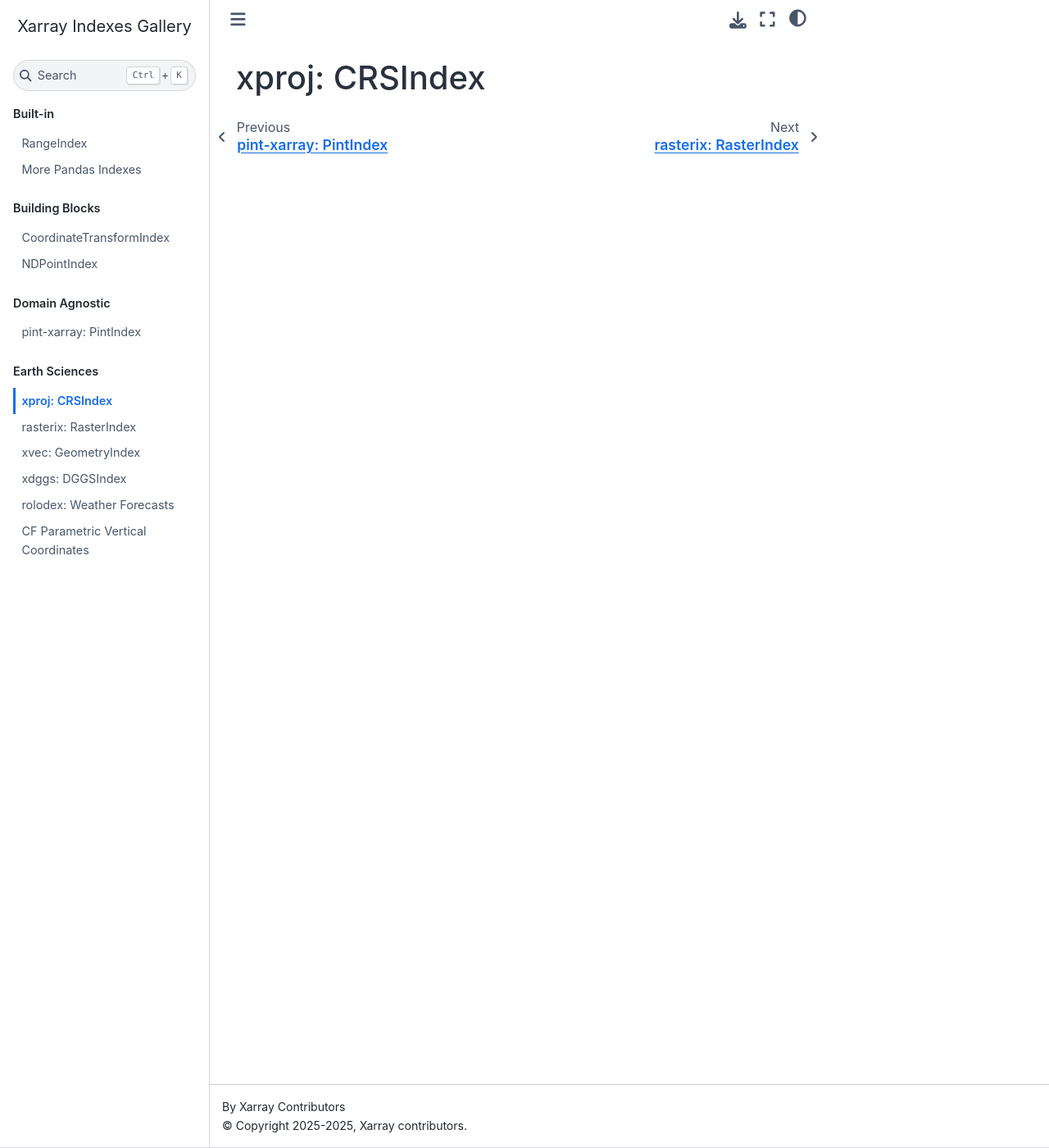
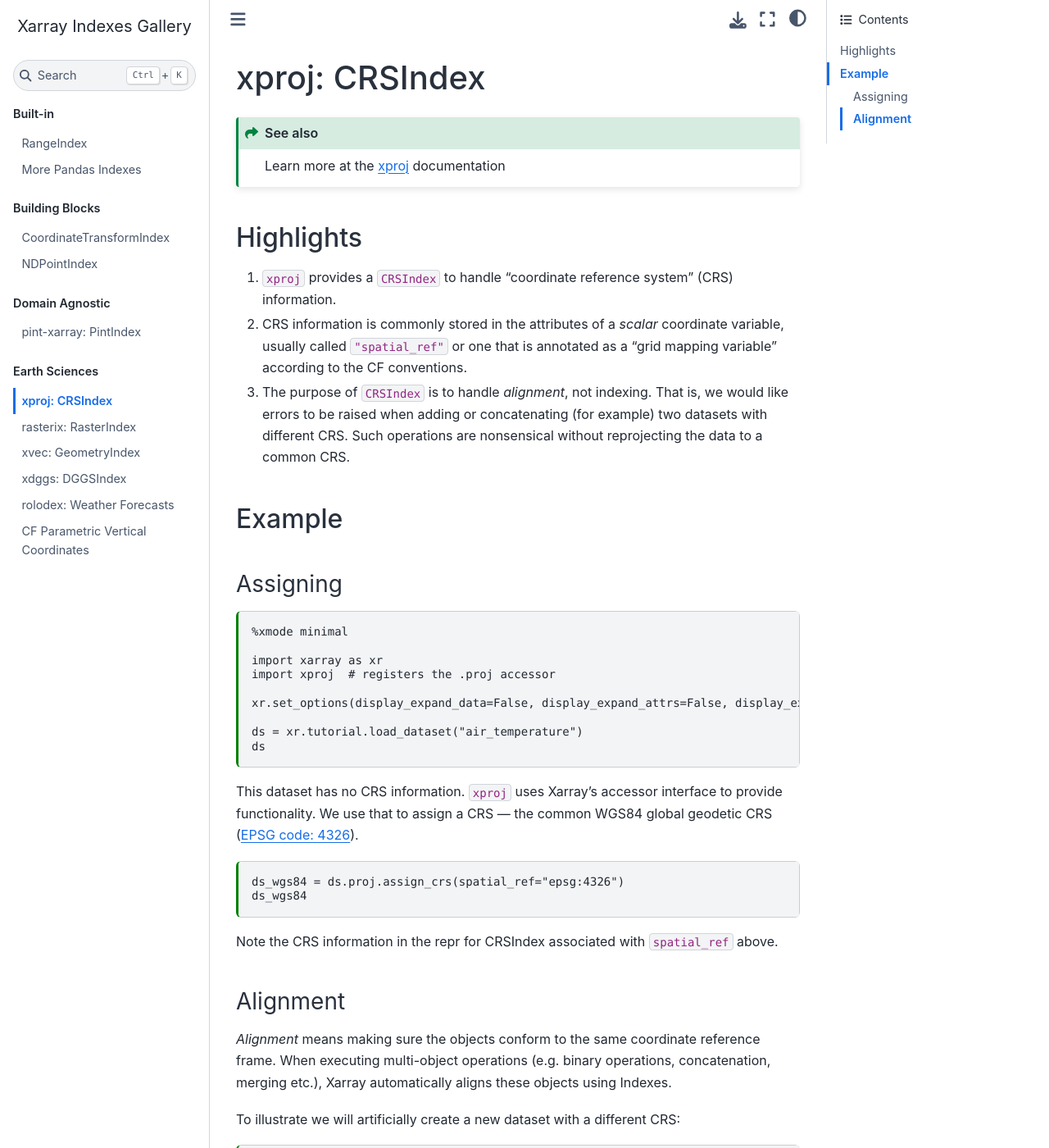
Before and after one commit to xarray-contrib/xarray-indexes, a Sphinx documentation site: the page built from docs/earth/xproj.md, in a window 1280 px wide and 1400 px high. Shown: the whole window at 82% size. Built offline with Sphinx 7.4.7 and the Sphinx Book theme 1.1.4, drawn with Linux system fonts in a browser that asks for light colours; some of the changed text lies outside the part shown.

Commit message:
Add xproj (#12)

````diff
--- a/docs/earth/xproj.md
+++ b/docs/earth/xproj.md
@@ -1 +1,76 @@
+---
+jupytext:
+  text_representation:
+    format_name: myst
+kernelspec:
+  display_name: Python 3
+  name: python
+---
+
 # xproj: CRSIndex
+
+```{seealso}
+Learn more at the [xproj](https://xproj.readthedocs.io) documentation
+```
+
+## Highlights
+
+1. `xproj` provides a `CRSIndex` to handle "coordinate reference system" (CRS) information.
+1. CRS information is commonly stored in the attributes of a _scalar_ coordinate variable, usually called `"spatial_ref"` or one that is annotated as a "grid mapping variable" according to the CF conventions.
+1. The purpose of `CRSIndex` is to handle _alignment_, not indexing. That is, we would like errors to be raised when adding or concatenating (for example) two datasets with different CRS. Such operations are nonsensical without reprojecting the data to a common CRS.
+
+## Example
+
+### Assigning
+
+```{code-cell}
+%xmode minimal
+
+import xarray as xr
+import xproj  # registers the .proj accessor
+
+xr.set_options(display_expand_data=False, display_expand_attrs=False, display_expand_indexes=True)
+
+ds = xr.tutorial.load_dataset("air_temperature")
+ds
+```
+
+This dataset has no CRS information.
+`xproj` uses Xarray's accessor interface to provide functionality. We use that to assign a CRS --- the common WGS84 global geodetic CRS ([EPSG code: 4326](https://epsg.io/4326)).
+
+```{code-cell}
+ds_wgs84 = ds.proj.assign_crs(spatial_ref="epsg:4326")
+ds_wgs84
+```
+
+Note the CRS information in the repr for CRSIndex associated with `spatial_ref` above.
+
+### Alignment
+
+_Alignment_ means making sure the objects conform to the same coordinate reference frame.
+When executing multi-object operations (e.g. binary operations, concatenation, merging etc.), Xarray automatically aligns these objects using Indexes.
+
+To illustrate we will artificially create a new dataset with a different CRS:
+
+```{code-cell}
+ds_wgs72 = ds_wgs84.proj.assign_crs(spatial_ref="epsg:4322", allow_override=True)
+ds_wgs72
+```
+
+Now lets add the two:
+
+```{code-cell}
+---
+tags: [raises-exception]
+---
+ds_wgs84 + ds_wgs72
+```
+
+How about concatenating?
+
+```{code-cell}
+---
+tags: [raises-exception]
+---
+xr.concat([ds_wgs84, ds_wgs72], dim="newdim")
+```
````
